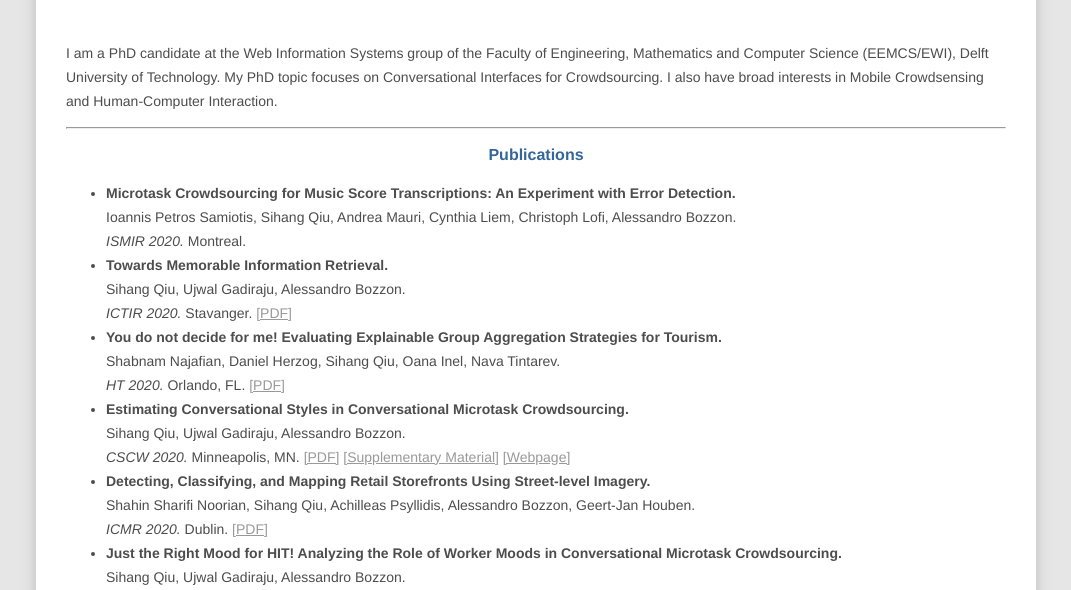
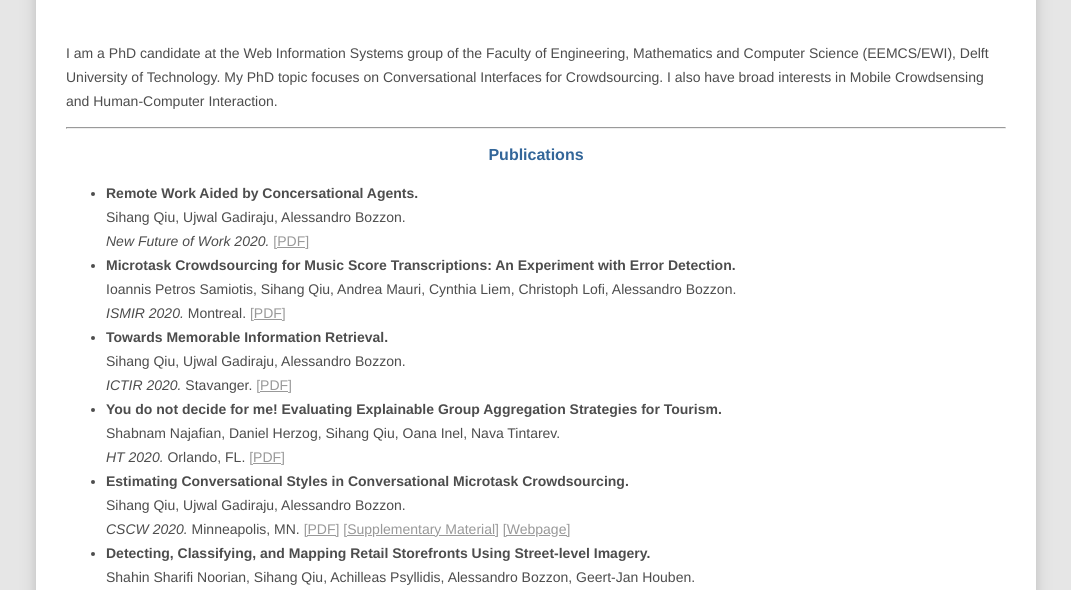
Before and after one commit to qiusihang/qiusihang.github.io, a plain HTML site: page index.html in a window 1280 px wide. Shown: the part 490-1080 px from the top of the page, without its empty margins (104-1175 px from the left). Drawn offline with Linux system fonts and the light colour scheme.

Commit message:
updating papers

```diff
--- a/index.html
+++ b/index.html
@@ -47,9 +47,14 @@
 				<!-- <center><p><i>2019</i></p></center> -->
 				<ul>
 					<li>
+						<b>Remote Work Aided by Concersational Agents.</b>
+						<div>Sihang Qiu, Ujwal Gadiraju, Alessandro Bozzon.</div>
+						<i>New Future of Work 2020.</i> <a href="./files/publications/nfw2020.pdf"><span>[PDF]</span></a>
+					</li>
+					<li>
 						<b>Microtask Crowdsourcing for Music Score Transcriptions: An Experiment with Error Detection.</b>
 						<div>Ioannis Petros Samiotis, Sihang Qiu, Andrea Mauri, Cynthia Liem, Christoph Lofi, Alessandro Bozzon.</div>
-						<i>ISMIR 2020.</i> Montreal.
+						<i>ISMIR 2020.</i> Montreal. <a href="./files/publications/ismir2020.pdf"><span>[PDF]</span></a>
 					</li>
 					<li>
 						<b>Towards Memorable Information Retrieval.</b>
```
Also changed, not shown: 3 other files.
